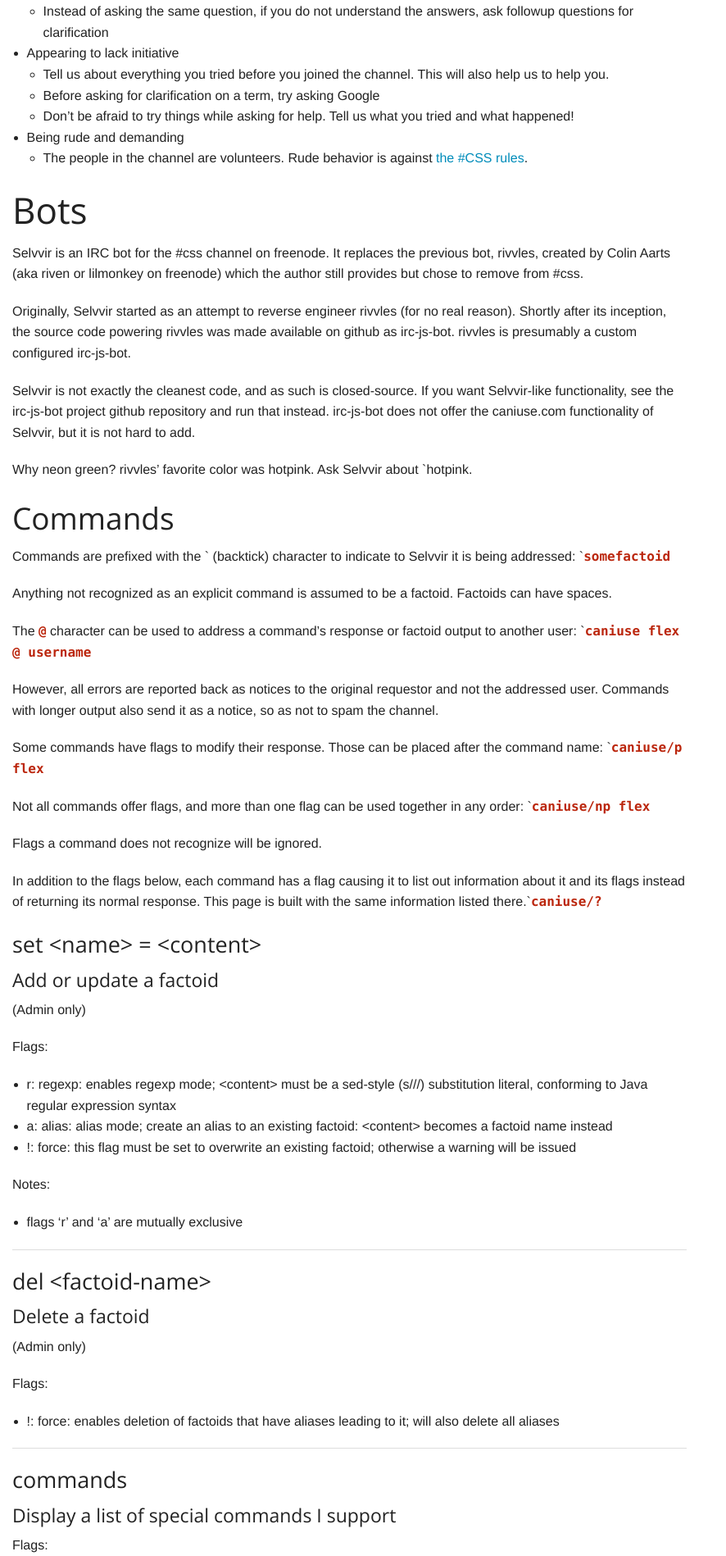
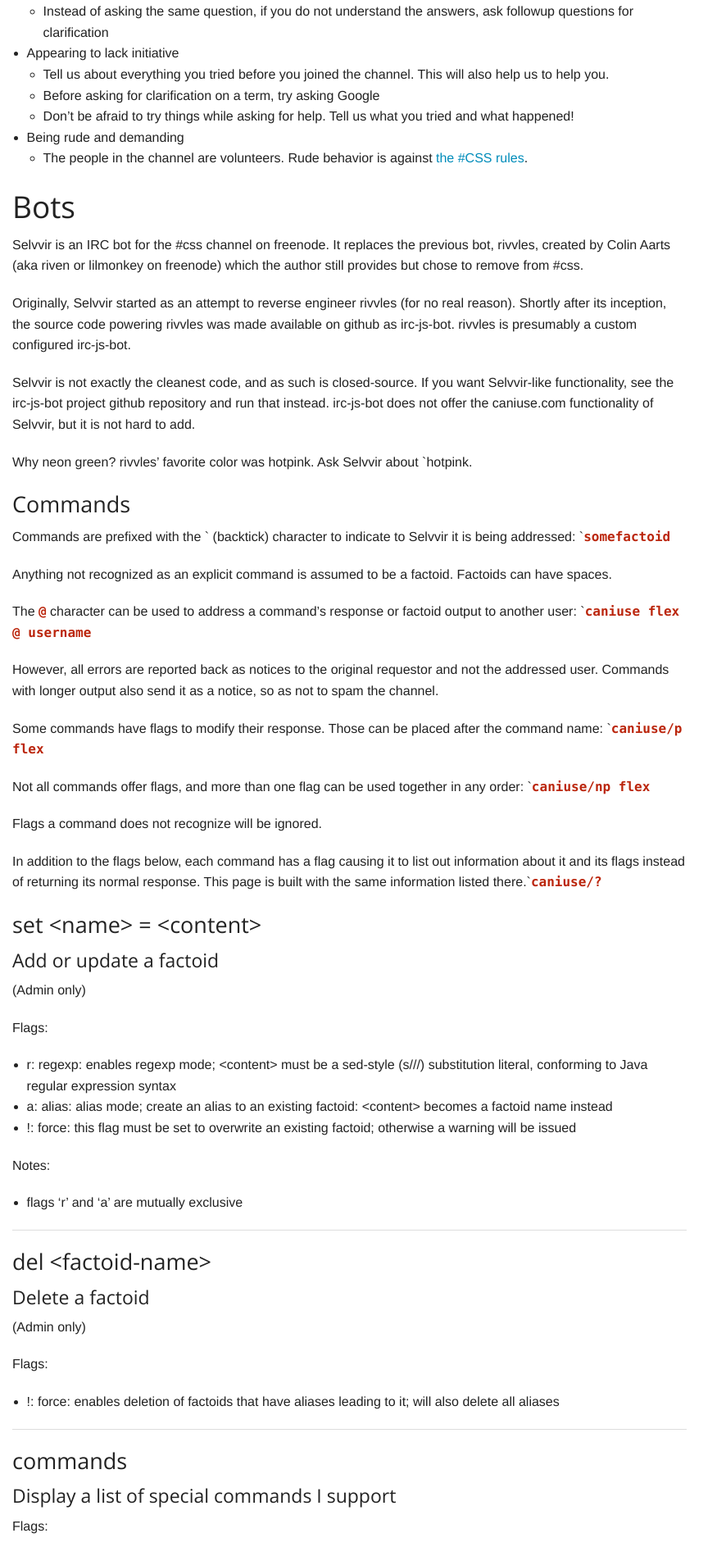
Before and after one commit to hashcss/hashcss.com, a Jekyll site: the page built from src/using/index.md, in a window 1280 px wide. Shown: the part 1059-2957 px from the top of the page at 82% size, without its empty margins (0-886 px from the left). Built offline with Jekyll 4.4.1, drawn with Linux system fonts in a browser that asks for light colours; Markdown is read by kramdown in place of the engine named in the settings.

Commit message:
More auto ID changes

```diff
--- a/src/using/index.md
+++ b/src/using/index.md
@@ -3,20 +3,17 @@
 layout: plain
 ---
 
-<a name="help"></a>
 # Using #CSS Effectively
 
 In addition to [the #CSS rules](/rules), here are some tips which will
 make it easier to get help.
 
-<a name="live"></a>
 ## Live URLs
 
 Please provide a live URL of the problem site. Screenshots are difficult
 to debug. Only providing the CSS for a site doesn't help us see the
 problem: CSS does not work without HTML.
 
-<a name="paste"></a>
 ## Pastebins
 
 For our purposes, [JSFiddle](http://jsfiddle.net) is the site most
@@ -29,7 +26,6 @@
 * [Selvvir's Pastebin](http://paste.asmcbain.net)
 * [Webdevout](http://webdevout.net)
 
-<a name="testcase"></a>
 ## Test Cases
 
 A test case is the minimal amount of HTML, CSS, and JavaScript needed to
@@ -65,8 +61,7 @@
     * The people in the channel are volunteers. Rude behavior is against
       [the #CSS rules](/rules).
 
-<a name="bot"></a>
-# Bots
+## Bots
 
 Selvvir is an IRC bot for the #css channel on freenode. It replaces the
 previous bot, rivvles, created by Colin Aarts (aka riven or lilmonkey on
@@ -85,7 +80,7 @@
 Why neon green? rivvles' favorite color was hotpink. Ask Selvvir about
 `hotpink.
 
-## Commands
+### Commands
 
 Commands are prefixed with the \` (backtick) character to indicate to
 Selvvir it is being addressed: \``somefactoid`
```
Also changed, not shown: src/_layouts/default.html (+6 -4 lines), src/rules/index.md (+2 -0 lines).
